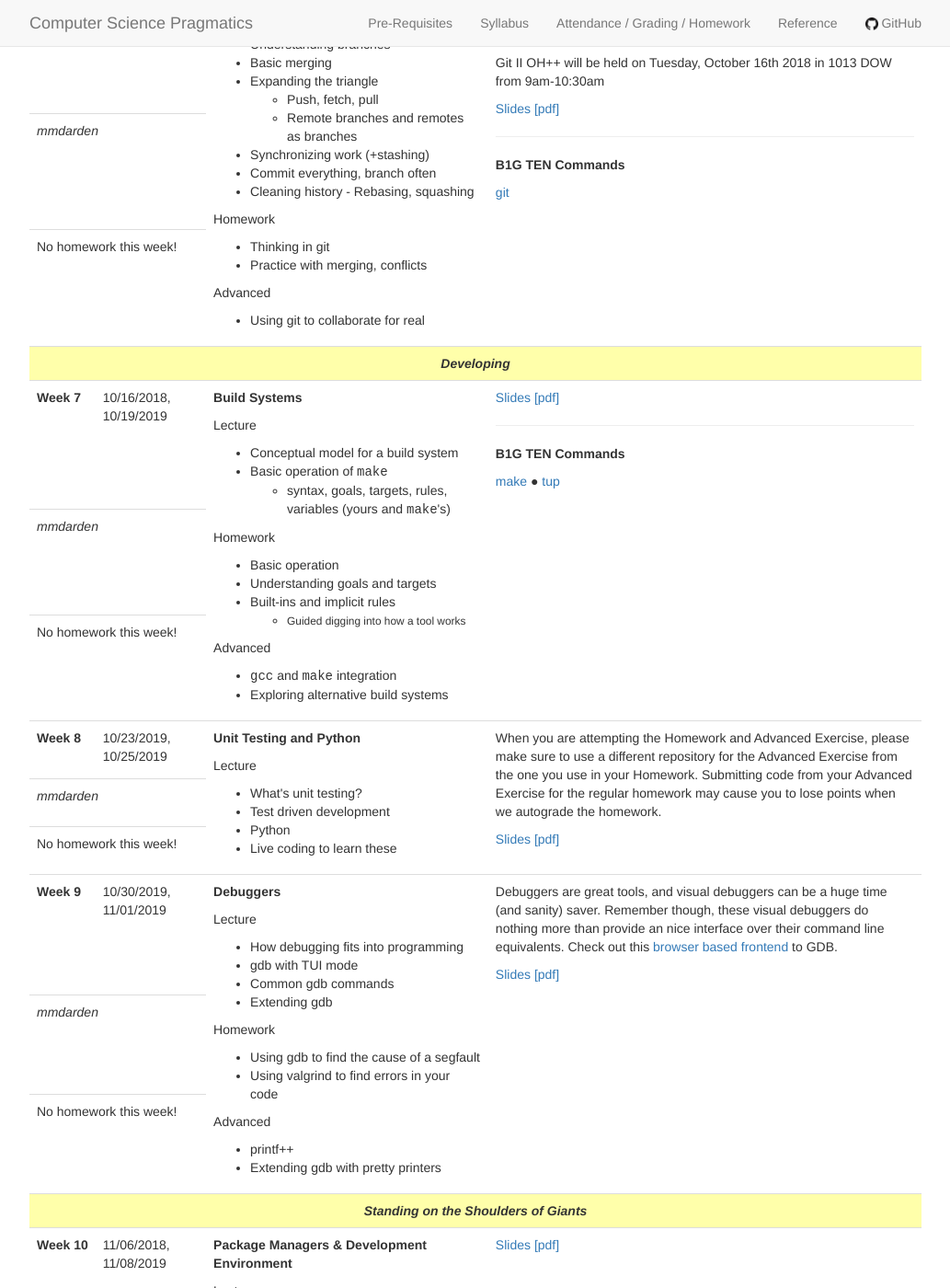
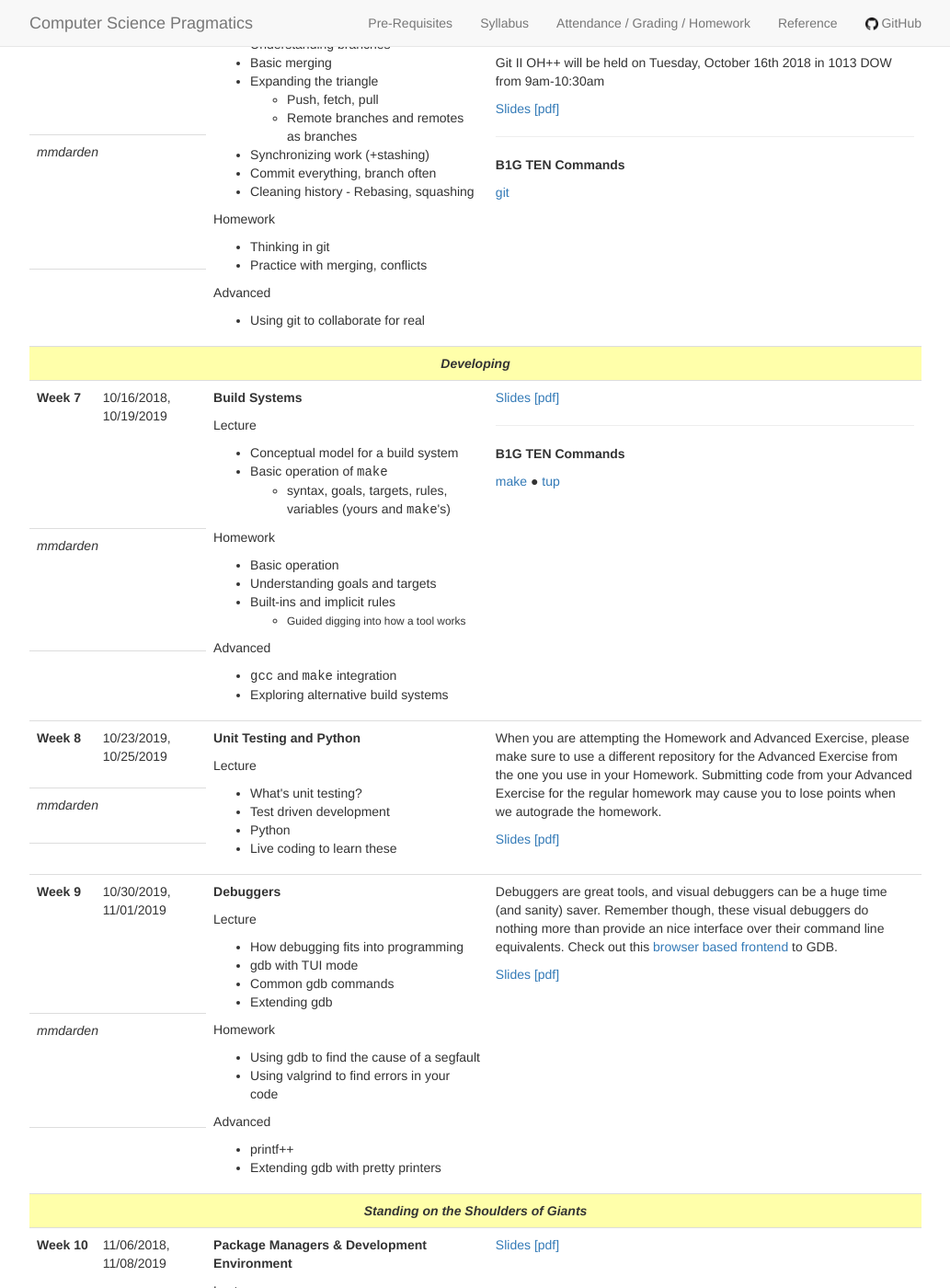
Before and after one commit to csprag/csprag.github.io, a Jekyll site: the page built from index.html, in a window 1280 px wide and 1400 px high, scrolled down 3890 px. Shown: the whole window at 92% size, without its empty margins (123-1156 px from the left). Built offline with Jekyll 4.4.1, drawn with Linux system fonts in a browser that asks for light colours; some of the changed text lies outside the part shown.

Commit message:
Update syllabus.html

```diff
--- a/_layouts/syllabus.html
+++ b/_layouts/syllabus.html
@@ -124,7 +124,7 @@
         {% endif %}
       {% endif %}
     {% else %}
-      <p>No homework this week!</p>
+      <p></p>
     {% endif %}
   </td>
 </tr>
```
